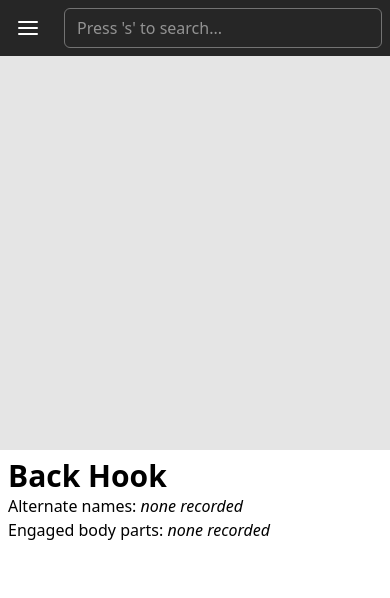
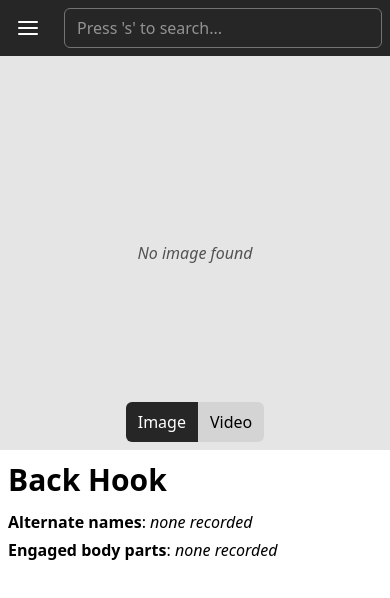
Before and after one commit to callum-jones19/open_pole_moves, a React (Vite) app: page /move/back_hook in a window 390 px wide. Shown: the top 598 px of the page. Built offline with nearby package versions, Linux system fonts and the light colour scheme.

Commit message:
Add responsive formatting to Move page

```diff
--- a/src/pages/MovePage.tsx
+++ b/src/pages/MovePage.tsx
@@ -15,13 +15,22 @@ const MovePage = () => {
 
   return (
     <>
-      <div className="w-full h-full flex flex-col">
-        {pagePoleMove.basicImage && <img src="https://polepedia.com/wp-content/uploads/2020/05/Basic-Pole-Climb-PolePedia-Pole-Moves.gif" className="h-1/2 object-contain" />}
-        {!pagePoleMove.basicImage && <div className="bg-neutral-200 h-1/2" />}
-        <div className="p-2">
-          <h1 className="text-3xl font-bold w-full">{pagePoleMove.name}</h1>
-          <p>Alternate names: {alternateNames}</p>
-          <p>Engaged body parts: {engagedBodyParts}</p>
+      <div className="w-full h-full flex flex-col lg:flex-row">
+        {!pagePoleMove.basicImage &&
+          <div className="bg-neutral-200 h-1/2 lg:h-full lg:w-1/2 relative flex flex-col justify-center items-center text-neutral-600">
+            <p className="italic">No image found</p>
+            <div className="absolute bottom-2 w-full h-10 flex flex-row justify-center text-black">
+              <button type="button" className="bg-neutral-800 text-white hover:bg-neutral-600 hover:text-white h-full p-1 px-3 rounded-l-md">Image</button>
+              <button type="button" className="bg-neutral-300 hover:bg-neutral-400 h-full p-1 px-3 rounded-r-md">Video</button>
+            </div>
+          </div>
+        }
+        <div className="p-2 h-1/2 flex flex-col gap-1 lg:overflow-auto">
+          <h1 className="text-3xl font-bold w-full mb-2 mt-1">
+            {pagePoleMove.name}
+          </h1>
+          <p><b>Alternate names</b>: {alternateNames}</p>
+          <p><b>Engaged body parts</b>: {engagedBodyParts}</p>
         </div>
       </div>
     </>
```
